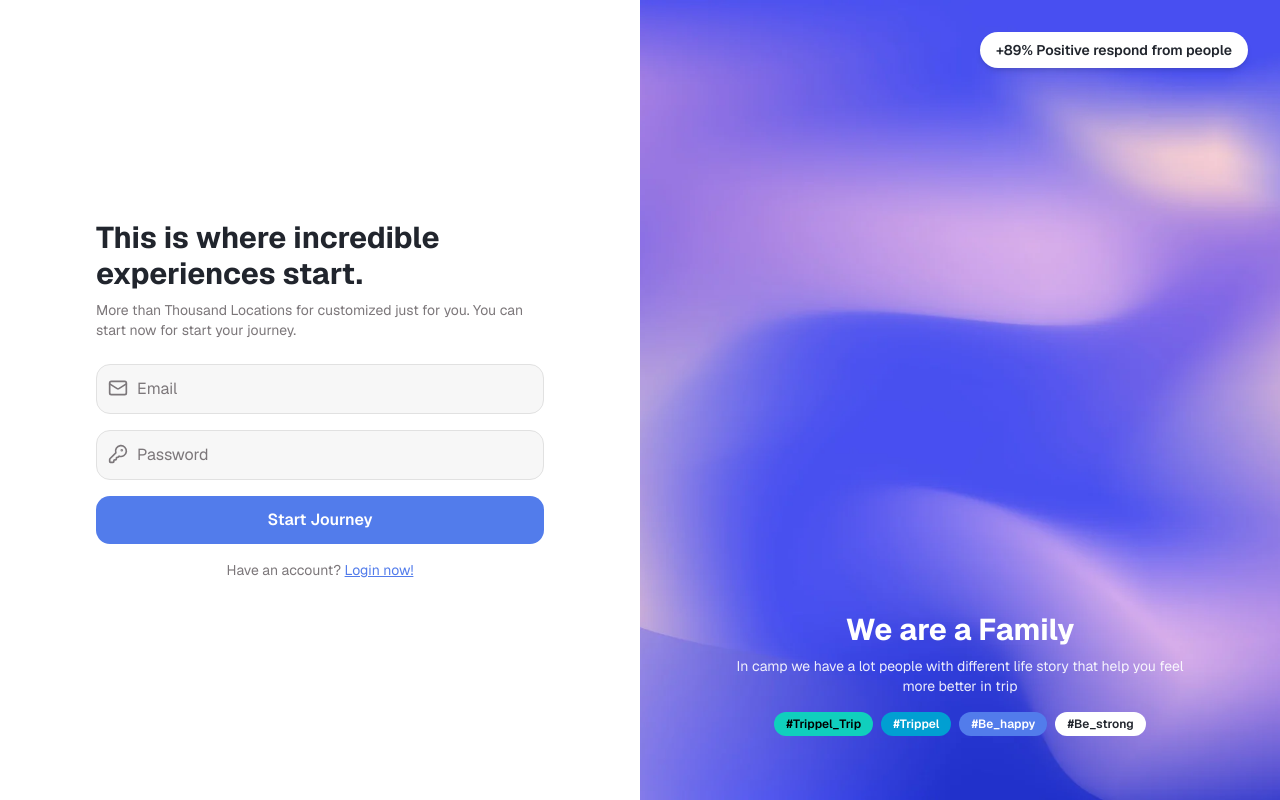
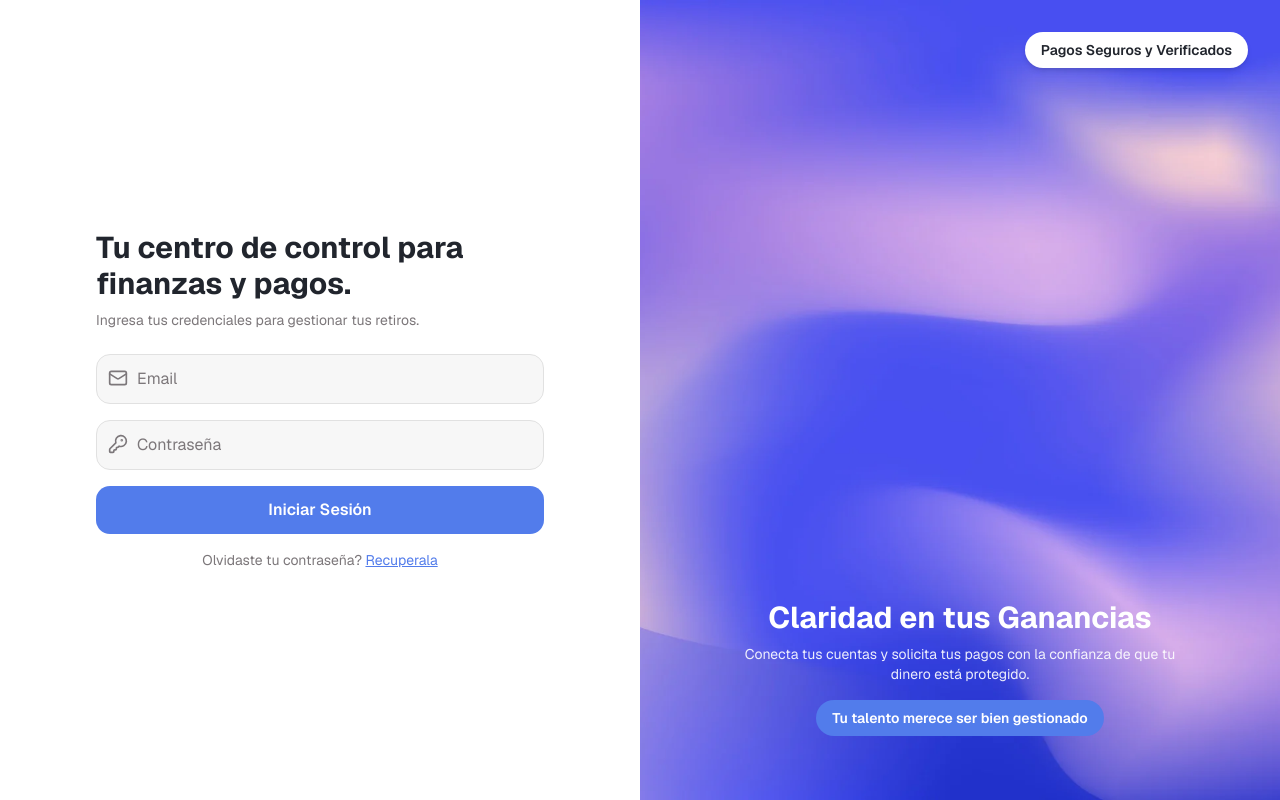
Before and after one commit to moon1710/system-finance, a Next.js app: page /login in a window 1280 px wide. Built offline with nearby package versions, Linux system fonts and the light colour scheme.

Commit message:
textos de login y cambiar contraseña ya estan bien

```diff
--- a/src/app/cambiar-password-inicial/page.tsx
+++ b/src/app/cambiar-password-inicial/page.tsx
@@ -104,7 +104,7 @@ export default function CambiarPasswordInicial() {
                 <div className="max-w-md text-[#2b333c]">
                     <h2 className="text-4xl font-bold mb-4">Seguridad ante todo</h2>
                     <p className="text-lg">
-                        Establece una contraseña segura para mantener protegida tu cuenta y continuar con tus proyectos creativos.
+                        Establece una contraseña segura para mantener protegida tu cuenta.
                     </p>
                 </div>
             </section>
--- a/src/app/login/page.tsx
+++ b/src/app/login/page.tsx
@@ -47,9 +47,9 @@ export default function LoginPage() {
             {/* Sección izquierda - Login */}
             <section className="flex items-center justify-center px-6 py-10 bg-white">
                 <div className="w-full max-w-md">
-                    <h1 className="text-3xl font-bold text-[#21252d] mb-2">This is where incredible experiences start.</h1>
+                    <h1 className="text-3xl font-bold text-[#21252d] mb-2">Tu centro de control para finanzas y pagos.</h1>
                     <p className="text-sm text-[#7c777a] mb-6">
-                        More than Thousand Locations for customized just for you. You can start now for start your journey.
+                        Ingresa tus credenciales para gestionar tus retiros.
                     </p>
 
                     {error && <p className="mb-4 text-sm text-red-600 bg-red-100 rounded-xl px-4 py-2">{error}</p>}
@@ -74,7 +74,7 @@ export default function LoginPage() {
                                 required
                                 value={password}
                                 onChange={(e) => setPassword(e.target.value)}
-                                placeholder="Password"
+                                placeholder="Contraseña"
                                 className="w-full rounded-xl border border-[#e1e1e1] bg-[#f7f7f7] py-3 pl-10 pr-4 text-[#21252d] placeholder:text-[#7c777a] focus:ring-2 focus:ring-[#527ceb] outline-none"
                             />
                         </div>
@@ -84,14 +84,15 @@ export default function LoginPage() {
                             disabled={loading}
                             className="w-full bg-[#527ceb] text-white rounded-xl py-3 font-semibold hover:bg-[#48b0f7] transition-all"
                         >
-                            {loading ? 'Cargando...' : 'Start Journey'}
+                            {loading ? 'Cargando...' : 'Iniciar Sesión'}
                         </button>
                     </form>
 
                     <p className="mt-4 text-sm text-center text-[#7c777a]">
-                        Have an account?{' '}
+                        Olvidaste tu contraseña?{' '}
                         <a href="#" className="underline text-[#527ceb]">
-                            Login now!
+                            {/* Cambiar  # por que esto mande un correo para soporte */}
+                            Recuperala
                         </a>
                     </p>
                 </div>
@@ -107,20 +108,18 @@ export default function LoginPage() {
             >
                 <div className="flex justify-end">
                     <div className="bg-white text-[#21252d] px-4 py-2 rounded-full shadow-md text-sm font-semibold">
-                        +89% Positive respond from people
+                        Pagos Seguros y Verificados
                     </div>
                 </div>
 
                 <div className="text-center px-4 mb-8">
-                    <h2 className="text-3xl font-bold mb-2 text-white">We are a Family</h2>
+                    <h2 className="text-3xl font-bold mb-2 text-white">Claridad en tus Ganancias</h2>
+                    {/* Conecta tus cuentas, consulta tus saldos en tiempo real y solicita tus pagos con la confianza de que tu dinero está protegido. */}
                     <p className="text-sm text-white/90 max-w-md mx-auto mb-4">
-                        In camp we have a lot people with different life story that help you feel more better in trip
+                        Conecta tus cuentas y solicita tus pagos con la confianza de que tu dinero está protegido.
                     </p>
-                    <div className="flex justify-center flex-wrap gap-2 text-xs font-semibold">
-                        <span className="bg-[#10cfbd] text-black px-3 py-1 rounded-full">#Trippel_Trip</span>
-                        <span className="bg-[#019fd2] text-white px-3 py-1 rounded-full">#Trippel</span>
-                        <span className="bg-[#527ceb] text-white px-3 py-1 rounded-full">#Be_happy</span>
-                        <span className="bg-white text-[#21252d] px-3 py-1 rounded-full">#Be_strong</span>
+                    <div className="flex justify-center flex-wrap gap-2 text-sm font-semibold">
+                        <span className="bg-[#527ceb] text-white px-4 py-2 rounded-full">Tu talento merece ser bien gestionado</span>
                     </div>
                 </div>
             </section>
--- a/src/app/page.tsx
+++ b/src/app/page.tsx
@@ -60,7 +60,7 @@ export default function LandingPage() {
                 </div>
                 <h3 className="text-xl font-bold text-gray-900 mb-4">Visibilidad total de tus finanzas</h3>
                 <p className="text-gray-600 leading-relaxed">
-                  Accede a un historial detallado de tus ganancias, consulta tu saldo en tiempo real y revisa el estado
+                  Accede a un historial detallado de tus ganancias y revisa el estado
                   de cada una de tus solicitudes de retiro sin sorpresas.
                 </p>
               </CardContent>
```
Also changed, not shown: 1 other file (tests, documents, lock files or other folders).
